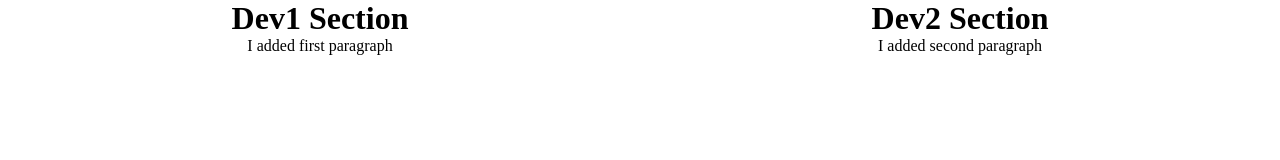
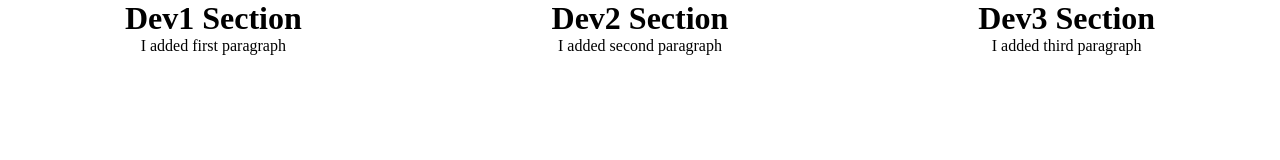
Before and after one commit to uzair-sayyed-practice/PushMergePull, a plain HTML site: page index.html in a window 1280 px wide. Drawn offline with Linux system fonts and the light colour scheme.

Commit message:
added third paragraph

```diff
--- a/index.html
+++ b/index.html
@@ -17,6 +17,10 @@
         <h1>Dev2 Section</h1>
         <p>I added second paragraph</p>
     </div>
+    <div>
+        <h1>Dev3 Section</h1>
+        <p>I added third paragraph</p>
+    </div>
     </div>
 </body>
 </html>
```
